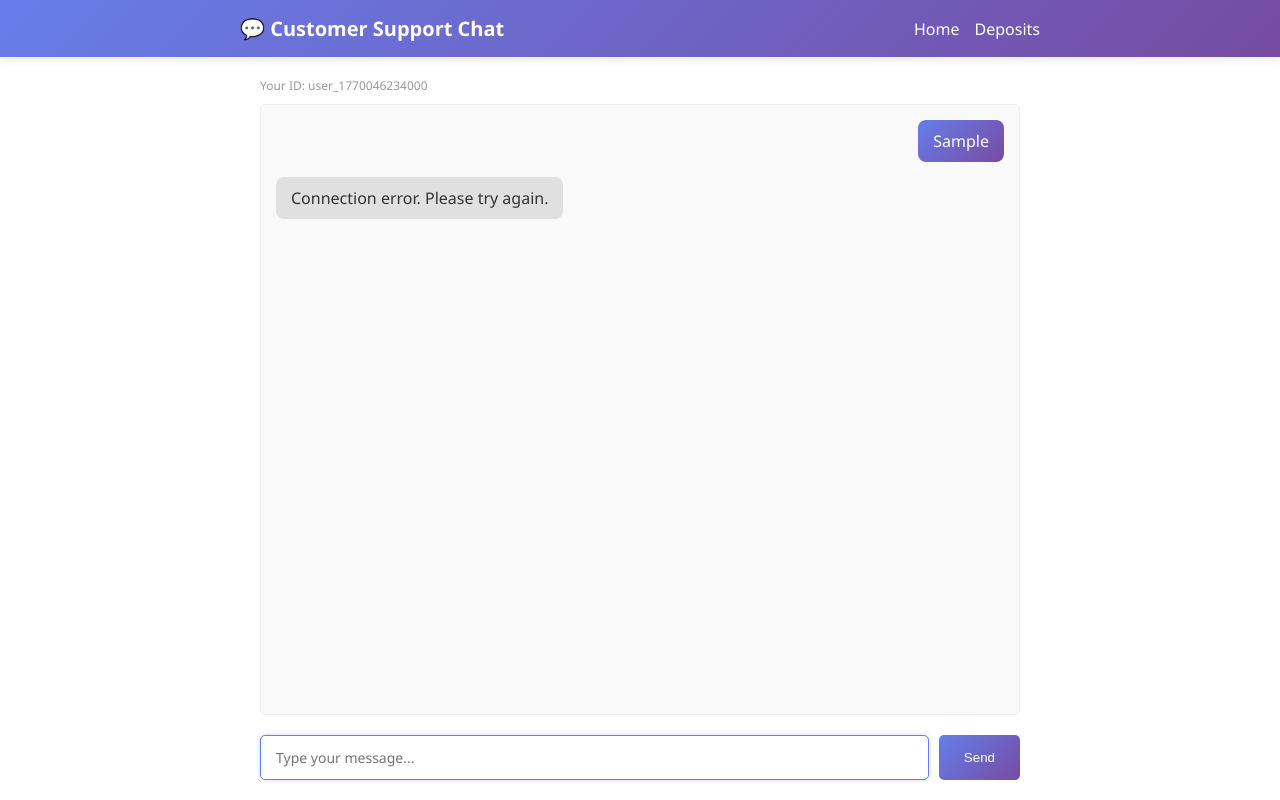
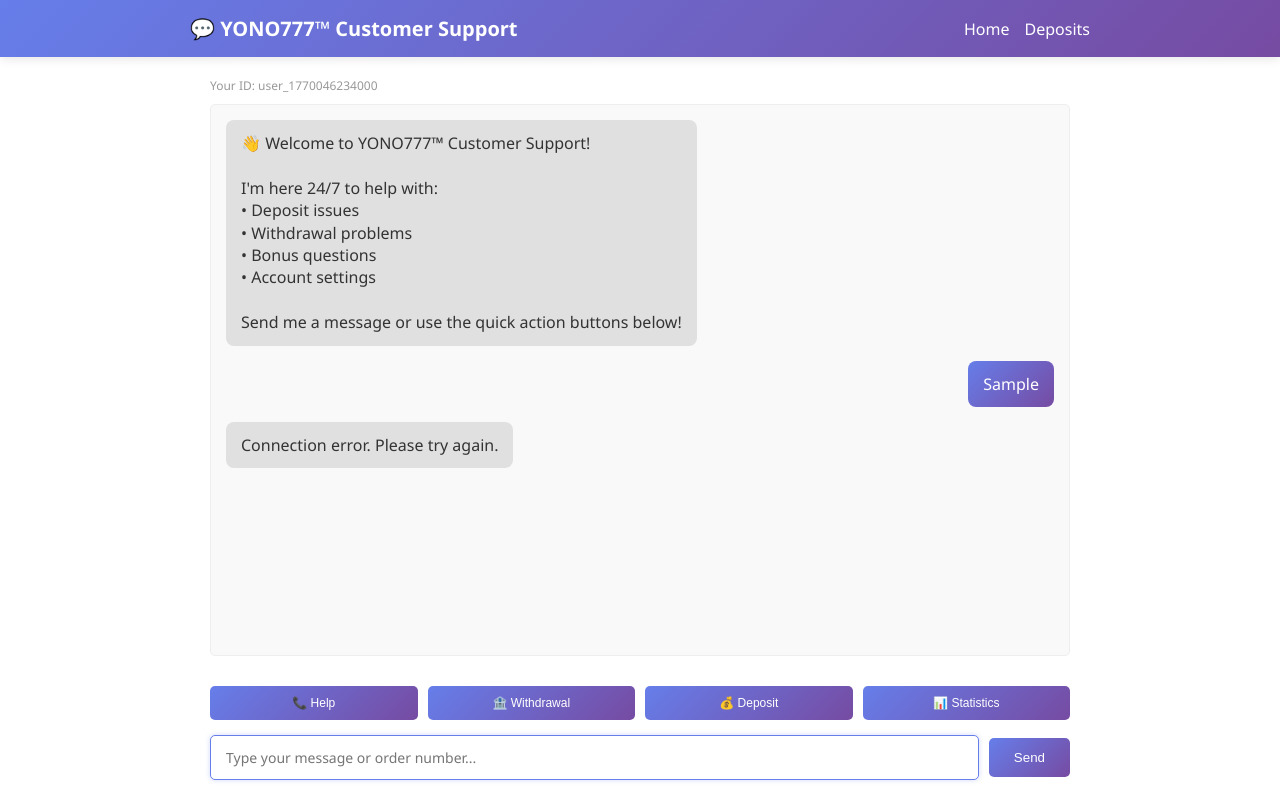
Before and after one commit to TheanYace/Yono777Customer-Service, a website: page public/chat.html in a window 1280 px wide. Both pictures are taken after typing "Sample" into the empty fields and a click on the button "Send". Drawn offline with Linux system fonts and the light colour scheme; no server answers.

Commit message:
Add enhanced chat UI with quick action buttons and all bot functions

```diff
--- a/public/chat.html
+++ b/public/chat.html
@@ -35,8 +35,9 @@
             display: flex;
             justify-content: space-between;
             align-items: center;
-            max-width: 800px;
+            max-width: 900px;
             margin: 0 auto;
+            width: 100%;
         }
 
         h1 {
@@ -63,7 +64,7 @@
             flex: 1;
             display: flex;
             flex-direction: column;
-            max-width: 800px;
+            max-width: 900px;
             margin: 0 auto;
             width: 100%;
             padding: 20px;
@@ -101,10 +102,12 @@
         }
 
         .message-content {
-            max-width: 60%;
-            padding: 10px 15px;
+            max-width: 70%;
+            padding: 12px 15px;
             border-radius: 8px;
             word-wrap: break-word;
+            white-space: pre-wrap;
+            line-height: 1.4;
         }
 
         .message.user .message-content {
@@ -117,9 +120,39 @@
             color: #333;
         }
 
+        .quick-actions {
+            display: grid;
+            grid-template-columns: repeat(4, 1fr);
+            gap: 10px;
+            margin-top: 10px;
+            margin-bottom: 15px;
+        }
+
+        .action-btn {
+            padding: 10px 15px;
+            background: linear-gradient(135deg, #667eea 0%, #764ba2 100%);
+            color: white;
+            border: none;
+            border-radius: 5px;
+            cursor: pointer;
+            font-weight: 500;
+            font-size: 12px;
+            transition: transform 0.2s;
+            white-space: nowrap;
+        }
+
+        .action-btn:hover {
+            transform: translateY(-2px);
+        }
+
+        .action-btn:active {
+            transform: translateY(0);
+        }
+
         .input-area {
             display: flex;
             gap: 10px;
+            align-items: center;
         }
 
         input[type="text"] {
@@ -137,7 +170,7 @@
             box-shadow: 0 0 5px rgba(102, 126, 234, 0.3);
         }
 
-        button {
+        .send-btn {
             padding: 12px 25px;
             background: linear-gradient(135deg, #667eea 0%, #764ba2 100%);
             color: white;
@@ -148,11 +181,11 @@
             transition: transform 0.2s;
         }
 
-        button:hover {
+        .send-btn:hover {
             transform: translateY(-2px);
         }
 
-        button:disabled {
+        .send-btn:disabled {
             opacity: 0.5;
             cursor: not-allowed;
             transform: none;
@@ -163,13 +196,40 @@
             color: #999;
             margin-bottom: 10px;
         }
+
+        .loading {
+            display: inline-block;
+            width: 8px;
+            height: 8px;
+            border-radius: 50%;
+            background: #667eea;
+            margin: 0 3px;
+            animation: typing 1.4s infinite;
+        }
+
+        .loading:nth-child(2) {
+            animation-delay: 0.2s;
+        }
+
+        .loading:nth-child(3) {
+            animation-delay: 0.4s;
+        }
+
+        @keyframes typing {
+            0%, 60%, 100% {
+                transform: translateY(0);
+            }
+            30% {
+                transform: translateY(-10px);
+            }
+        }
     </style>
 </head>
 <body>
     <div class="container">
         <header>
             <div class="header-content">
-                <h1>💬 Customer Support Chat</h1>
+                <h1>💬 YONO777™ Customer Support</h1>
                 <div class="nav-links">
                     <a href="/">Home</a>
                     <a href="/deposits">Deposits</a>
@@ -179,10 +239,19 @@
 
         <div class="chat-container">
             <div class="user-id">Your ID: <span id="userId">Loading...</span></div>
+
             <div class="messages" id="messages"></div>
+
+            <div class="quick-actions">
+                <button class="action-btn" onclick="quickAction('/help')">📞 Help</button>
+                <button class="action-btn" onclick="quickAction('I need help with withdrawal')">🏦 Withdrawal</button>
+                <button class="action-btn" onclick="quickAction('I need help with deposit')">💰 Deposit</button>
+                <button class="action-btn" onclick="quickAction('/stats')">📊 Statistics</button>
+            </div>
+
             <div class="input-area">
-                <input type="text" id="messageInput" placeholder="Type your message..." autocomplete="off">
-                <button id="sendBtn" onclick="sendMessage()">Send</button>
+                <input type="text" id="messageInput" placeholder="Type your message or order number..." autocomplete="off">
+                <button class="send-btn" id="sendBtn" onclick="sendMessage()">Send</button>
             </div>
         </div>
     </div>
@@ -200,6 +269,17 @@
         }
         userIdSpan.textContent = userId;
 
+        // Show welcome message on load
+        window.addEventListener('load', () => {
+            addMessageToDisplay('👋 Welcome to YONO777™ Customer Support!\n\nI\'m here 24/7 to help with:\n• Deposit issues\n• Withdrawal problems\n• Bonus questions\n• Account settings\n\nSend me a message or use the quick action buttons below!', 'bot');
+            loadHistory();
+        });
+
+        function quickAction(message) {
+            messageInput.value = message;
+            messageInput.focus();
+        }
+
         async function sendMessage() {
             const message = messageInput.value.trim();
             if (!message) return;
@@ -208,6 +288,9 @@
             addMessageToDisplay(message, 'user');
             messageInput.value = '';
             sendBtn.disabled = true;
+
+            // Show typing indicator
+            showTypingIndicator();
 
             try {
                 const response = await fetch('/api/chat', {
@@ -221,13 +304,17 @@
                     })
                 });
 
+                // Remove typing indicator
+                removeTypingIndicator();
+
                 const data = await response.json();
-                if (response.ok && data.reply) {
-                    addMessageToDisplay(data.reply, 'bot');
+                if (response.ok && data.response) {
+                    addMessageToDisplay(data.response, 'bot');
                 } else {
                     addMessageToDisplay('Sorry, I encountered an error. Please try again.', 'bot');
                 }
             } catch (error) {
+                removeTypingIndicator();
                 addMessageToDisplay('Connection error. Please try again.', 'bot');
             } finally {
                 sendBtn.disabled = false;
@@ -243,6 +330,22 @@
             messagesDiv.scrollTop = messagesDiv.scrollHeight;
         }
 
+        function showTypingIndicator() {
+            const msgDiv = document.createElement('div');
+            msgDiv.className = 'message bot';
+            msgDiv.id = 'typingIndicator';
+            msgDiv.innerHTML = `<div class="message-content"><span class="loading"></span><span class="loading"></span><span class="loading"></span></div>`;
+            messagesDiv.appendChild(msgDiv);
+            messagesDiv.scrollTop = messagesDiv.scrollHeight;
+        }
+
+        function removeTypingIndicator() {
+            const indicator = document.getElementById('typingIndicator');
+            if (indicator) {
+                indicator.remove();
+            }
+        }
+
         function escapeHtml(text) {
             const div = document.createElement('div');
             div.textContent = text;
@@ -250,7 +353,8 @@
         }
 
         messageInput.addEventListener('keypress', (e) => {
-            if (e.key === 'Enter') {
+            if (e.key === 'Enter' && !e.shiftKey) {
+                e.preventDefault();
                 sendMessage();
             }
         });
@@ -259,20 +363,17 @@
         async function loadHistory() {
             try {
                 const response = await fetch(`/api/history/${userId}`);
-                const history = await response.json();
-                history.forEach(msg => {
-                    addMessageToDisplay(msg.message, 'user');
-                    if (msg.reply) {
-                        addMessageToDisplay(msg.reply, 'bot');
-                    }
-                });
+                const data = await response.json();
+                if (data.history && data.history.length > 0) {
+                    data.history.forEach(msg => {
+                        addMessageToDisplay(msg.userMessage, 'user');
+                        addMessageToDisplay(msg.botResponse, 'bot');
+                    });
+                }
             } catch (error) {
                 console.error('Failed to load history:', error);
             }
         }
-
-        loadHistory();
-        messageInput.focus();
     </script>
 </body>
 </html>
```
